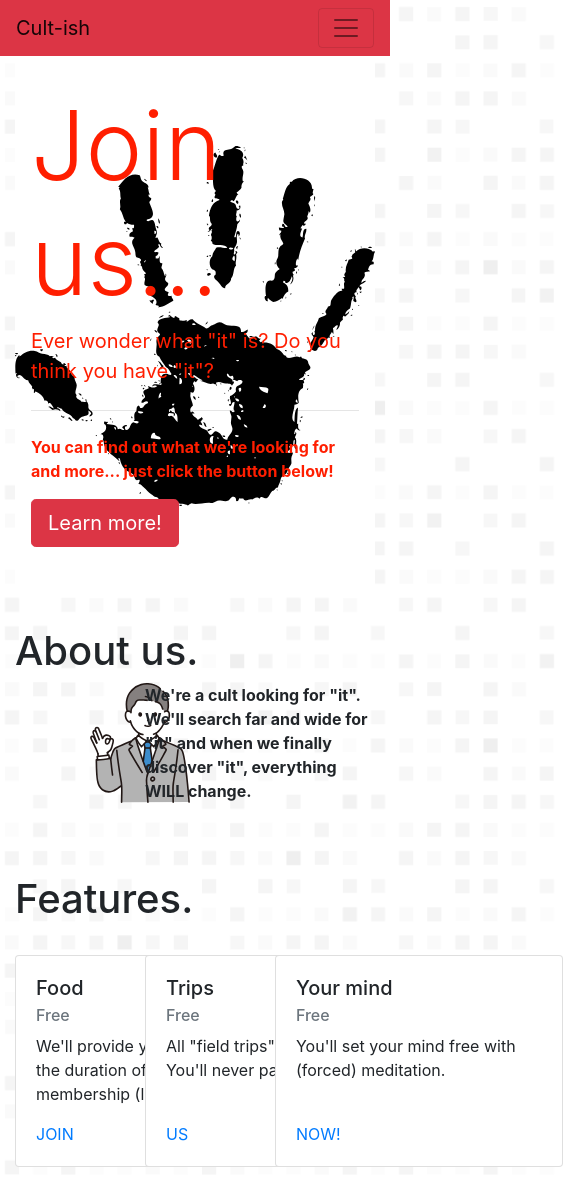
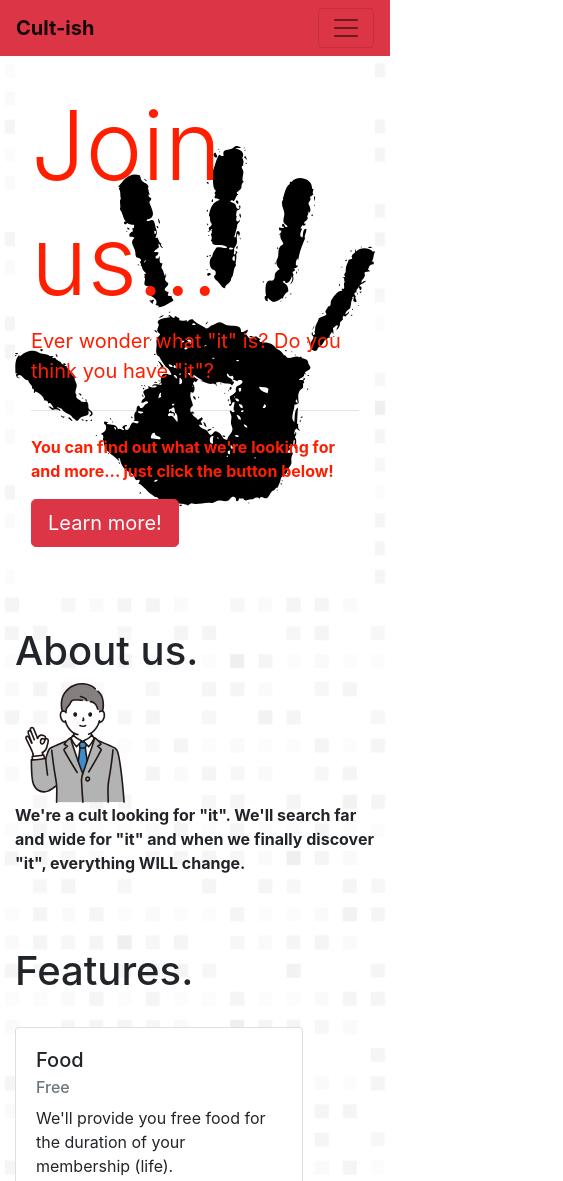
Before and after one commit to GitKevinH/using-bootstrap, a plain HTML site: page index.html in a window 390 px wide. Shown: the top 1181 px of the page, 563 px wide, since content can reach past the window. Drawn offline with nearby package versions, Linux system fonts and the light colour scheme.

Commit message:
adjusted 'col' with sm to make it shift to when the width is closing in

```diff
--- a/index.html
+++ b/index.html
@@ -20,7 +20,7 @@
   <body>
     <!-- Navigation Bar -->
     <nav class="navbar navbar-expand-lg navbar-light bg-danger">
-      <a class="navbar-brand" href="#">Cult-ish</a>
+      <a class="navbar-brand" href="#"><b>Cult-ish</b> </a>
       <button
         class="navbar-toggler"
         type="button"
@@ -37,14 +37,14 @@
         <ul class="navbar-nav mr-auto">
           <li class="nav-item active">
             <a class="nav-link" href="#"
-              >Home <span class="sr-only">(current)</span></a
+              ><b>Home</b> <span class="sr-only">(current)</span></a
             >
           </li>
           <li class="nav-item">
-            <a class="nav-link" href="#">Recruit</a>
+            <a class="nav-link" href="#"><b>Recruit</b> </a>
           </li>
           <li class="nav-item">
-            <a class="nav-link" href="#">Sacrifice</a>
+            <a class="nav-link" href="#"><b>Sacrifice</b></a>
           </li>
         </ul>
         <form class="form-inline my-2 my-lg-0">
@@ -89,13 +89,13 @@
 
     <div class="container">
       <div class="row">
-        <div class="col"><h1>About us.</h1></div>
+        <div class="col-sm"><h1>About us.</h1></div>
       </div>
       <div class="row justify-content-end">
-        <div class="col-2">
+        <div class="col-sm-2">
           <img src="images/guy.svg" alt="A Guy" width="120px" />
         </div>
-        <div class="col-8">
+        <div class="col-sm-8">
           <b>
             We're a cult looking for "it". We'll search far and wide for "it"
             and when we finally discover "it", everything WILL change.</b
@@ -107,12 +107,12 @@
     <!-- Features Section -->
     <div class="container">
       <div class="row">
-        <div class="col"><h1>Features.</h1></div>
+        <div class="col-sm"><h1>Features.</h1></div>
       </div>
       <br />
 
       <div class="row">
-        <div class="col-4">
+        <div class="col-sm-4">
           <div class="card" style="width: 18rem">
             <div class="card-body">
               <h5 class="card-title">Food</h5>
@@ -125,7 +125,7 @@
             </div>
           </div>
         </div>
-        <div class="col-4">
+        <div class="col-sm-4">
           <div class="card" style="width: 18rem">
             <div class="card-body">
               <h5 class="card-title">Trips</h5>
@@ -139,7 +139,7 @@
             </div>
           </div>
         </div>
-        <div class="col-4">
+        <div class="col-sm-4">
           <div class="card" style="width: 18rem">
             <div class="card-body">
               <h5 class="card-title">Your mind</h5>
```
